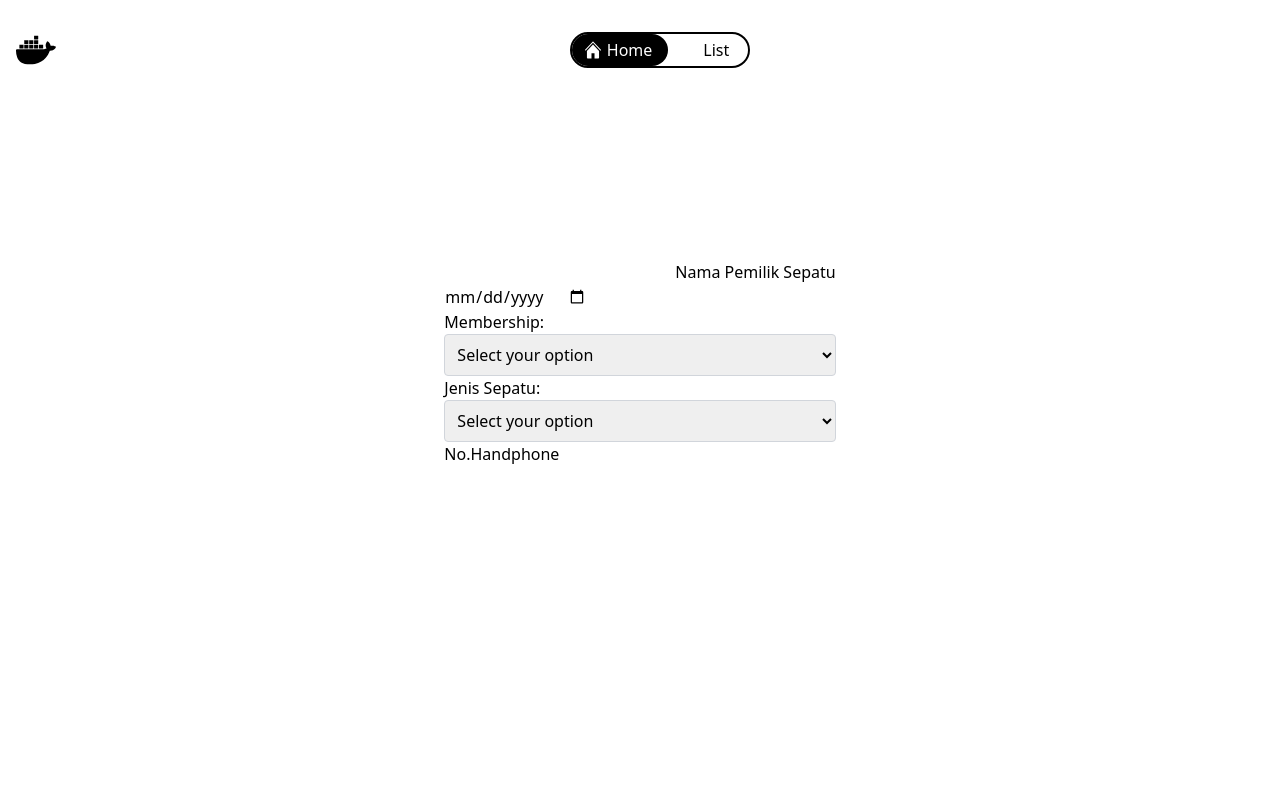
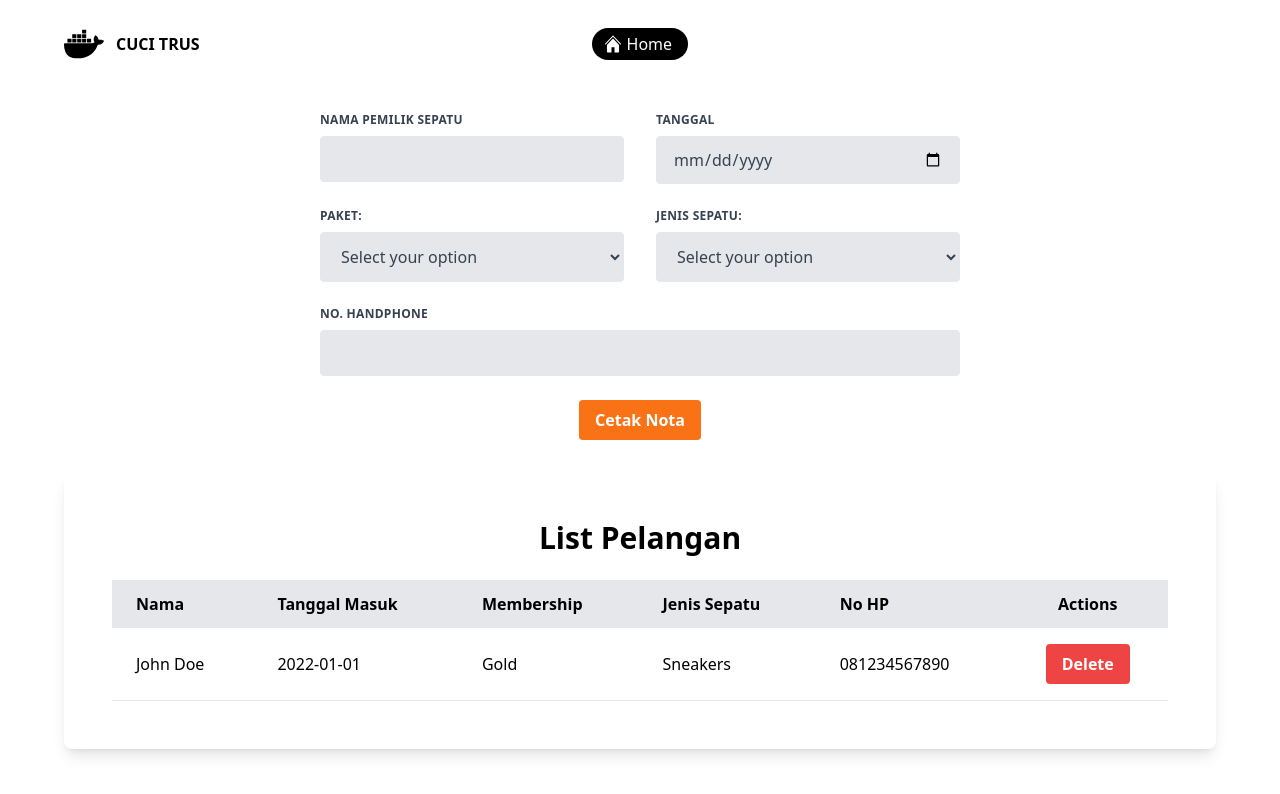
Before and after one commit to jheffanD/docker_cuci-sepatu, a React (Create React App) app: page / in a window 1280 px wide. Shown: the top 794 px of the page. Built offline with nearby package versions, Linux system fonts and the light colour scheme.

Commit message:
modified:   src/componen/navbar.jsx 	deleted:    src/pages/Dashboard/input.jsx 	modified:   src/pages/Dashboard/page.jsx 	new file:   src/pages/Input/page.jsx 	modified:   src/pages/list/page.jsx

```diff
--- a/src/componen/navbar.jsx
+++ b/src/componen/navbar.jsx
@@ -2,33 +2,24 @@ import Icon from "../asset/docker.svg";
 import Home from "../asset/home1.svg";
 
 export default function Navbar() {
-
   return (
-    <>
     <nav className="bg-white sm:bg-slate-600 lg:bg-white">
-        <div className="container mx-auto px-4 sm:16 flex justify-between items-center py-[22px]">
-          <figure className="order-1">
-            <img src={Icon} alt="" className="h-10 w-10" />
+      <div className="container mx-auto px-4 sm:px-16 flex justify-between items-center py-6">
+        <figure className="order-1 flex  items-center">
+          <img src={Icon} alt="" className="h-10 w-10 mr-3" />
+           <h1 className="font-black">CUCI TRUS</h1>
         </figure>
-          <div className="flex-grow flex justify-center order-2">
-            <div className="hidden lg:block py-[10px]">
-              <ul className="flex justify-center border-2 border-black rounded-full  ">
+        <div className="flex-grow flex justify-center order-2 ml-[-7.5rem]">
+          <ul className="hidden lg:flex justify-center space-x-4">
             <li className="mx-4 bg-black text-center text-white rounded-full flex items-center justify-center px-4 py-1 ml-[0.1px]">
               <img src={Home} alt="" className="h-5 w-5 mr-1 ml-[-5px]" />
-                  <a href="#" className="cursor-pointer">
+              <a href="" className="cursor-pointer">
                 Home
-                  </a>
-                </li>
-                <li className="text-center h-8 w-16 pt-1">
-                  <a href="#" className="cursor-pointer">
-                    List
               </a>
             </li>
           </ul>
         </div>
       </div>
-        </div>
     </nav>
-    </>
   );
 }
--- a/src/pages/Dashboard/input.jsx
+++ /dev/null
@@ -1,40 +0,0 @@
-export default function input() {
-  return (
-    <>
-      <div className="mt-40 flex justify-center items-center">
-        <form>
-          <div>
-            <input type="text" required />
-            <span>Nama Pemilik Sepatu</span>
-          </div>
-          <div>
-            <input type="date" required />
-          </div>
-          <div>
-            <label htmlFor="membership" lock>  Membership:</label>
-            <select className="block w-full p-2 border border-gray-300 rounded" name="membership">
-              <option value="" disabled selected>Select your option</option>
-              <option value="silver">Silver</option>
-              <option value="platinum">Platinum</option>
-              <option value="gold">Gold</option>
-            </select>
-          </div>
-          <div>
-            <label htmlFor="jenis" lock>  Jenis Sepatu:</label>
-            <select className="block w-full p-2 border border-gray-300 rounded" name="membership">
-              <option value="" disabled selected>Select your option</option>
-              <option value="silver">Canvas</option>
-              <option value="platinum">Katun</option>
-              <option value="gold">Kulit</option>
-              <option value="gold">Thermoplastic Rubber</option>
-            </select>
-          </div>
-          <div>
-            <label htmlFor="">No.Handphone</label>
-            <input type="number" required />
-          </div>
-        </form>
-      </div>
-    </>
-  );
-}
--- a/src/pages/Dashboard/page.jsx
+++ b/src/pages/Dashboard/page.jsx
@@ -1,15 +1,13 @@
-import Navbar from "../../componen/navbar"
-import Input from "./input"
+import Navbar from "../../componen/navbar";
+import Input from "../Input/page";
+import List from "../list/page";
 
-
-export default function Dashboard(){
-
-    return(
-        <div>
-            <Navbar/>
-            <Input/>
-        </div>
-    );
-
-
+export default function Dashboard() {
+  return (
+    <div className="bg-white">
+      <Navbar />
+      <Input />
+      <List />
+    </div>
+  );
 }
--- /dev/null
+++ b/src/pages/Input/page.jsx
@@ -0,0 +1,97 @@
+export default function Input() {
+  return (
+    <div className="max-w-2xl mx-auto p-4 pt-6 pb-8">
+      <form>
+        <div className="flex flex-wrap -mx-4 mb-6">
+          <div className="w-full xl:w-1/2 px-4 mb-6 xl:mb-0">
+            <label
+              className="block uppercase tracking-wide text-gray-700 text-xs font-bold mb-2"
+              htmlFor="nama-pemilik"
+            >
+              Nama Pemilik Sepatu
+            </label>
+            <input
+              type="text"
+              required
+              className="appearance-none block w-full bg-gray-200 text-gray-700 border border-gray-200 rounded py-3 px-4 leading-tight focus:outline-none focus:bg-white"
+            />
+          </div>
+          <div className="w-full xl:w-1/2 px-4">
+            <label
+              className="block uppercase tracking-wide text-gray-700 text-xs font-bold mb-2"
+              htmlFor="tanggal"
+            >
+              Tanggal
+            </label>
+            <input
+              type="date"
+              required
+              className="appearance-none block w-full bg-gray-200 text-gray-700 border border-gray-200 rounded py-3 px-4 leading-tight focus:outline-none focus:bg-white"
+            />
+          </div>
+        </div>
+        <div className="flex flex-wrap -mx-4 mb-6">
+          <div className="w-full xl:w-1/2 px-4 mb-6 xl:mb-0">
+            <label
+              className="block uppercase tracking-wide text-gray-700 text-xs font-bold mb-2"
+              htmlFor="membership"
+            >
+              Paket:
+            </label>
+            <select
+              className="block w-full bg-gray-200 text-gray-700 border border-gray-200 rounded py-3 px-4 leading-tight focus:outline-none focus:bg-white"
+              name="membership"
+            >
+              <option value="" disabled selected>
+                Select your option
+              </option>
+              <option value="silver">Silver</option>
+              <option value="platinum">Platinum</option>
+              <option value="gold">Gold</option>
+            </select>
+          </div>
+          <div className="w-full xl:w-1/2 px-4">
+            <label
+              className="block uppercase tracking-wide text-gray-700 text-xs font-bold mb-2"
+              htmlFor="jenis"
+            >
+              Jenis Sepatu:
+            </label>
+            <select
+              className="block w-full bg-gray-200 text-gray-700 border border-gray-200 rounded py-3 px-4 leading-tight focus:outline-none focus:bg-white"
+              name="jenis"
+            >
+              <option value="" disabled selected>
+                Select your option
+              </option>
+              <option value="canvas">Canvas</option>
+              <option value="katun">Katun</option>
+              <option value="kulit">Kulit</option>
+              <option value="thermoplastic-rubber">Thermoplastic Rubber</option>
+            </select>
+          </div>
+        </div>
+        <div className="flex flex-wrap -mx-4 mb-6">
+          <div className="w-full px-4">
+            <label
+              className="block uppercase tracking-wide text-gray-700 text-xs font-bold mb-2"
+              htmlFor="no-handphone"
+            >
+              No. Handphone
+            </label>
+            <input
+              type="number"
+              required
+              className="appearance-none block w-full bg-gray-200 text-gray-700 border border-gray-200 rounded py-3 px-4 leading-tight focus:outline-none focus:bg-white"
+            />
+          </div>
+        </div>
+        <div className="flex justify-center">
+          <button className="bg-orange-500 hover:bg-orange-700 text-white font-bold py-2 px-4 rounded">
+            Cetak Nota
+          </button>
+        </div>
+      </form>
+    </div>
+  );
+}
--- a/src/pages/list/page.jsx
+++ b/src/pages/list/page.jsx
@@ -0,0 +1,37 @@
+export default function List() {
+  return (
+    <div className="max-w-6xl mx-auto p-4 pt-6 md:p-6 lg:p-12 bg-white rounded-lg shadow-lg">
+      <h2 className="text-3xl font-bold mb-6 text-center">
+       List Pelangan
+      </h2>
+      <div className="overflow-x-auto">
+        <table className="w-full table-auto border-collapse">
+          <thead>
+            <tr className="bg-gray-200 text-black">
+              <th className="px-6 py-3 text-left">Nama</th>
+              <th className="px-6 py-3 text-left">Tanggal Masuk</th>
+              <th className="px-6 py-3 text-left">Membership</th>
+              <th className="px-6 py-3 text-left">Jenis Sepatu</th>
+              <th className="px-6 py-3 text-left">No HP</th>
+              <th className="px-6 py-3 text-center">Actions</th>
+            </tr>
+          </thead>
+          <tbody>
+            <tr className="border-b border-gray-200 hover:bg-gray-100 transition duration-300">
+              <td className="px-6 py-4">John Doe</td>
+              <td className="px-6 py-4">2022-01-01</td>
+              <td className="px-6 py-4">Gold</td>
+              <td className="px-6 py-4">Sneakers</td>
+              <td className="px-6 py-4">081234567890</td>
+              <td className="px-6 py-4 flex justify-center space-x-2">
+                <button className="bg-red-500 hover:bg-red-700 text-white font-bold py-2 px-4 rounded">
+                  Delete
+                </button>
+              </td>
+            </tr>
+          </tbody>
+        </table>
+      </div>
+    </div>
+  );
+}
```
Lines whose indentation alone changed are shown as unchanged.
